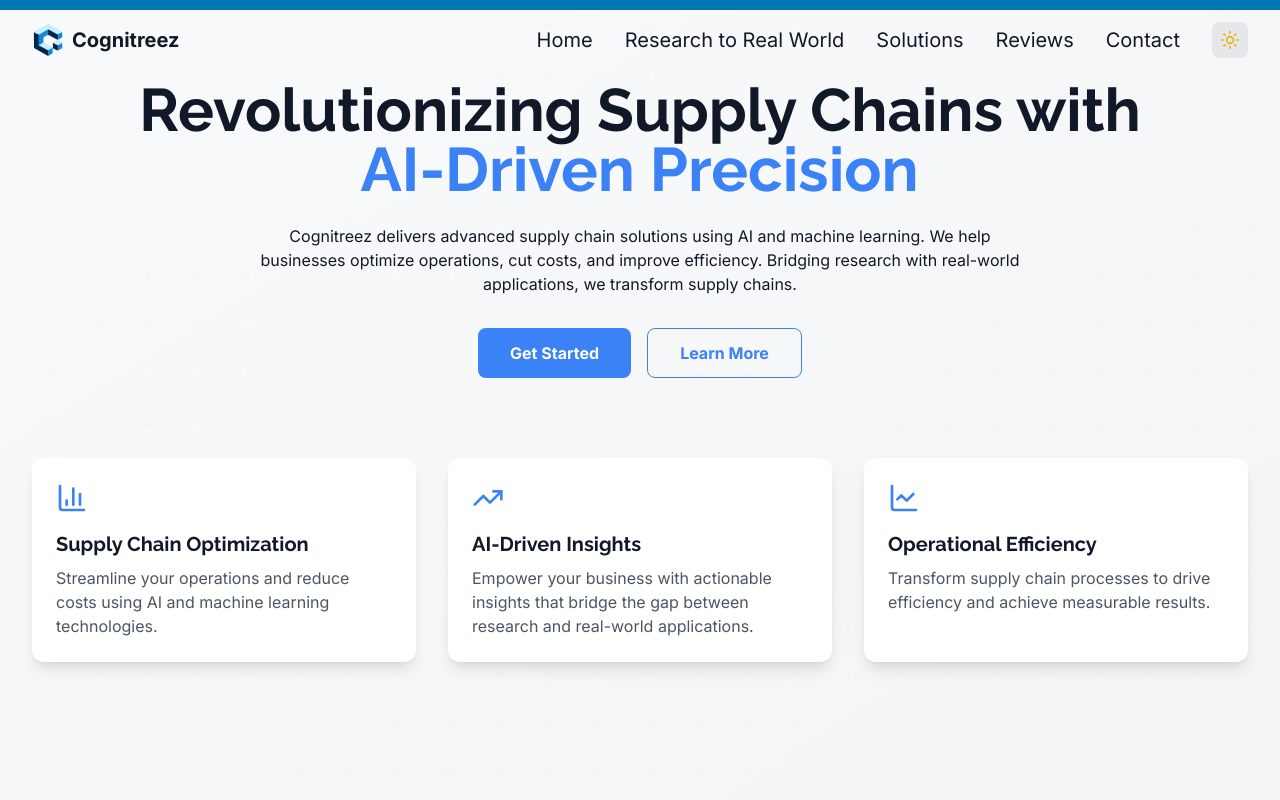
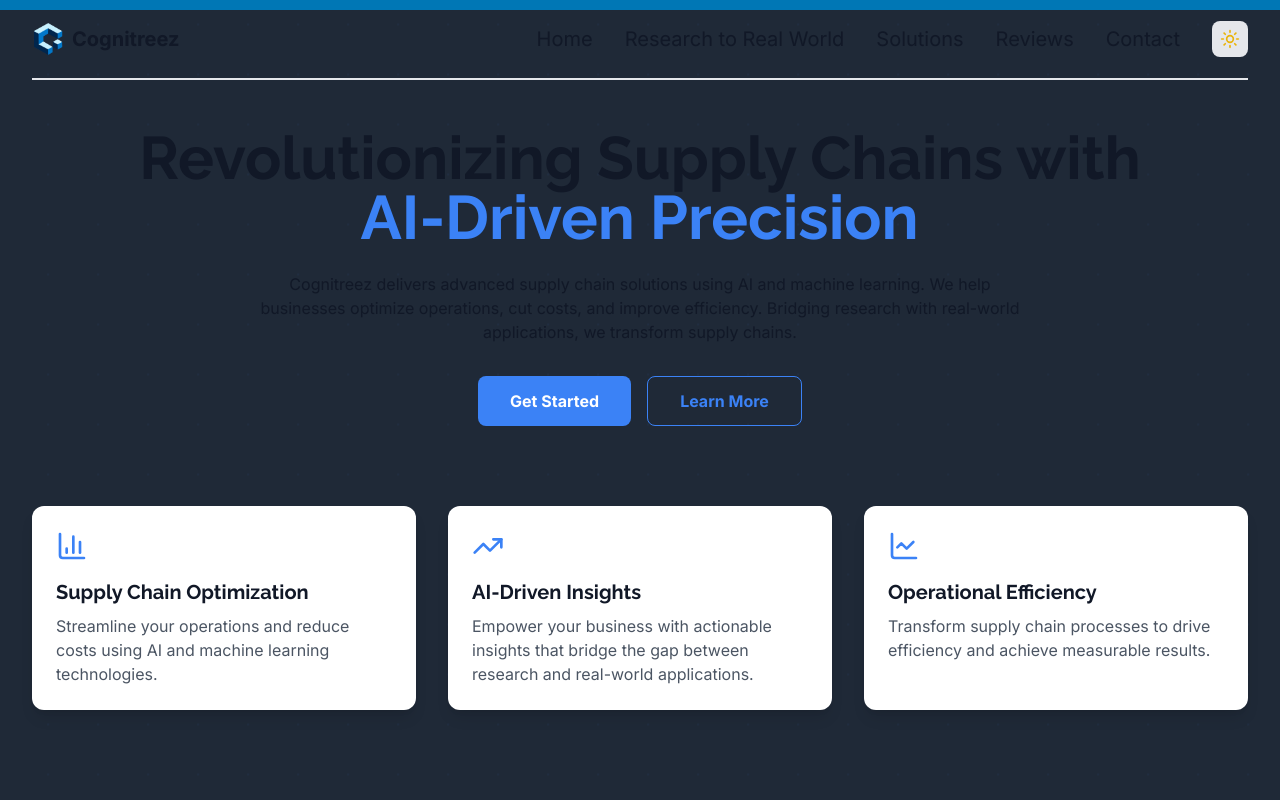
Before and after one commit to bibinwithab/cognitreez, a React (Vite) app: page / in a window 1280 px wide. Shown: the top 800 px of the page. Built offline with nearby package versions, Linux system fonts and the light colour scheme.

Commit message:
styling changes

```diff
--- a/src/Components/Introduction.jsx
+++ b/src/Components/Introduction.jsx
@@ -26,7 +26,7 @@ const itemVariants = {
 
 const Introduction = () => {
   return (
-    <div className="relative min-h-screen bg-gradient-to-br from-gray-50 to-gray-100 dark:from-gray-900 dark:to-gray-800 text-gray-900 dark:text-white overflow-hidden">
+    <div className="relative min-h-screen bg-gradient-to-br dark:from-gray-900 dark:to-gray-800 text-gray-900 dark:text-white overflow-hidden">
       <motion.div
         className="absolute inset-0 opacity-5"
         animate={{
@@ -44,7 +44,7 @@ const Introduction = () => {
         }}
       />
 
-      <div className="max-w-7xl mx-auto px-4 sm:px-6 lg:px-8 pt-20 pb-16 relative z-10">
+      <div className="max-w-7xl mx-auto px-4 sm:px-6 lg:px-8 pt-32 pb-16 relative z-10">
         <motion.div
           variants={containerVariants}
           initial="hidden"
--- a/src/Components/NavBar.jsx
+++ b/src/Components/NavBar.jsx
@@ -45,20 +45,22 @@ const Navbar = () => {
     <motion.nav
       initial={{ y: -100 }}
       animate={{ y: 0 }}
-      className={`fixed top-0 left-0 right-0 z-50 transition-all duration-300 ${
+      className={`fixed top-0 left-0 right-0 z-50 transition-all duration-300  ${
         isScrolled ? "bg-white/10 backdrop-blur-sm shadow-lg" : "bg-transparent"
       }`}
     >
       <div className="max-w-7xl mx-auto px-4 sm:px-6 lg:px-8">
-        <div className="flex items-center justify-between h-20">
+        <div className="flex items-center justify-between h-20 border-b-2 border-gray-200 dark:border-gray-700 ">
           <motion.div
-            className="flex items-center space-x-2"
+            className="flex items-center space-x-2 cursor-pointer"
             whileHover={{ scale: 1.05 }}
           >
             <div className="w-8 h-8">
               <img src="t-logo.png" alt="logo" />
             </div>
-            <span className="text-xl font-bold text-gray-900 dark:text-gray-200">Cognitreez</span>
+            <span className="text-xl font-bold text-gray-900 dark:text-gray-200">
+              Cognitreez
+            </span>
           </motion.div>
 
           <div className="hidden md:flex space-x-8">
```
